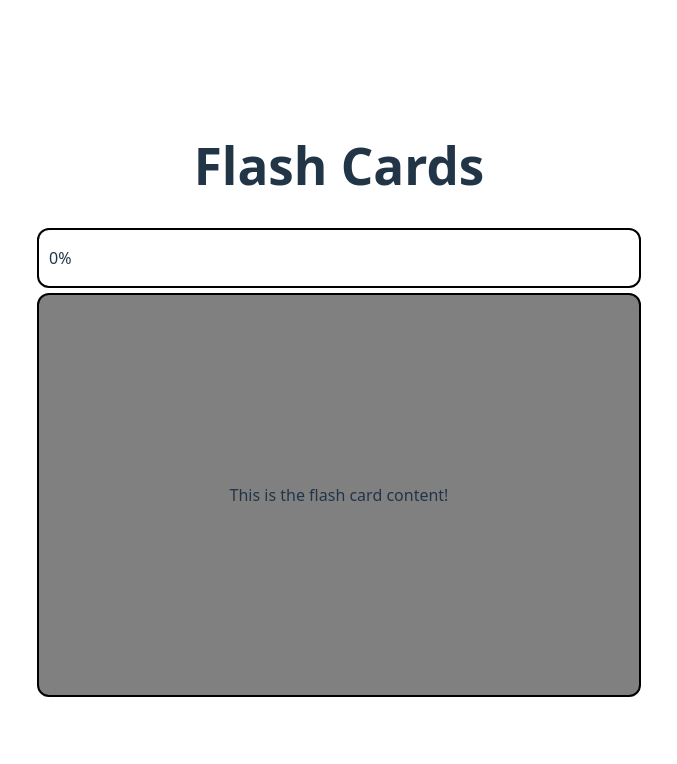
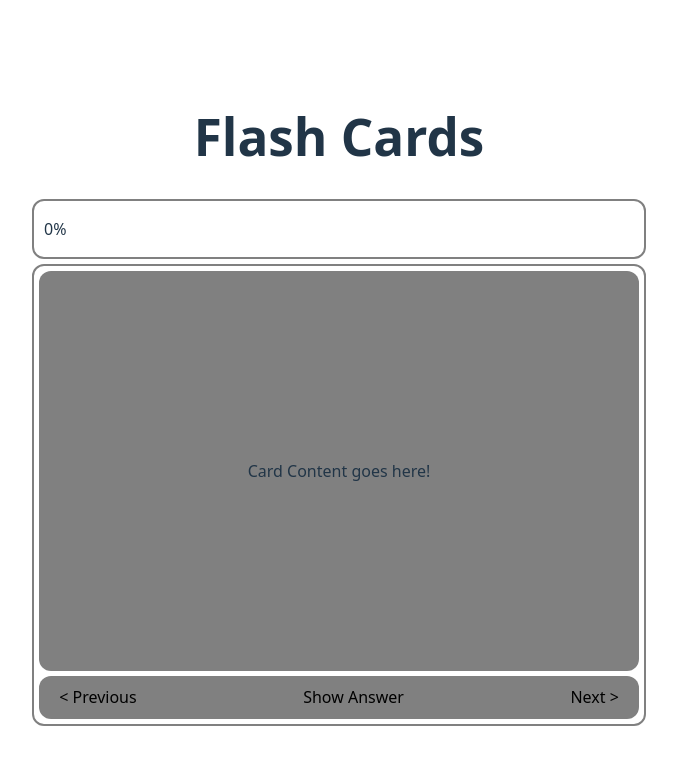
Before and after one commit to MicahCortese/vite-flash-cards, a React (Vite) app: page / in a window 1280 px wide. Shown: the top 764 px of the page, without its empty margins (301-978 px from the left). Built offline with nearby package versions, Linux system fonts and the light colour scheme.

Commit message:
Changed the border colors from black to grey. Created the Toolbar component which will allow users to interact with the flash cards.

```diff
--- a/src/App.jsx
+++ b/src/App.jsx
@@ -7,14 +7,14 @@ function Flashcards() {
         display: "flex",
         justifyContent: "center",
         alignItems: "center",
-        border: "2px solid black",
         borderRadius: "12px",
         height: "400px",
         width: "600px",
         backgroundColor: "grey",
+        margin: "5px"
       }}
     >
-      <p>This is the flash card content!</p>
+      <p>Card Content goes here!</p>
     </div>
   );
 }
@@ -24,7 +24,7 @@ function Progressbar() {
     <div
       style={{
         textAlign: "left",
-        border: "2px solid black",
+        border: "2px solid grey",
         borderRadius: "12px",
         marginBottom: "5px",
         paddingLeft: "10px",
@@ -35,12 +35,31 @@ function Progressbar() {
   );
 }
 
+function Toolbar() {
+  return (
+    <div style={{ display: "flex", justifyContent: "space-between", backgroundColor: "grey", borderRadius: "12px", margin: "5px"}}>
+      <div>
+        <button style={{background: "none"}}>{"<"} Previous</button>
+      </div>
+      <div>
+        <button style={{background: "none"}}>Show Answer</button>
+      </div>
+      <div>
+        <button style={{background: "none"}}>Next {">"}</button>
+      </div>
+    </div>
+  );
+}
+
 export default function App() {
   return (
     <>
       <h1>Flash Cards</h1>
       <Progressbar />
-      <Flashcards />
+      <div style={{border: "2px solid grey", borderRadius: "12px"}}>
+        <Flashcards />
+        <Toolbar />
+      </div>
     </>
   );
 }
```
